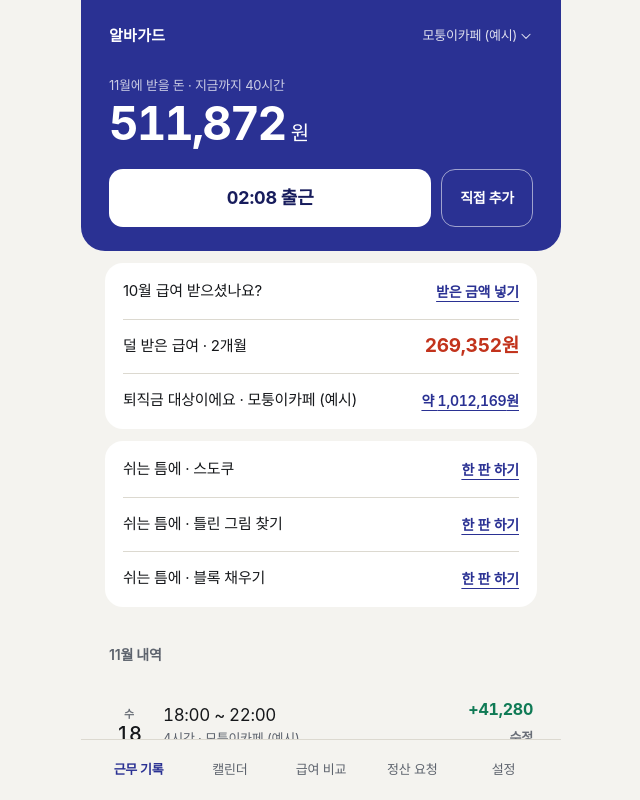
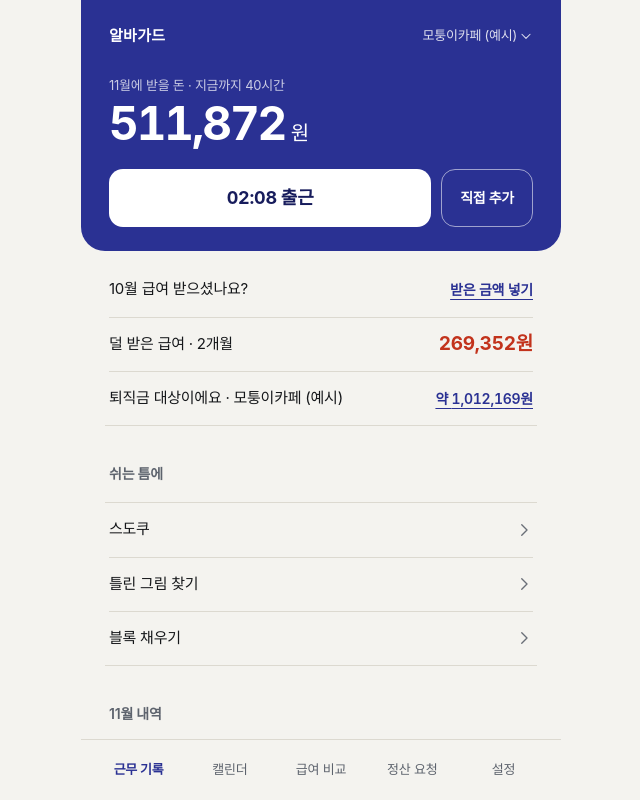
Before and after one commit to jihooni217/albaguard, a React (Vite) app: page / in a window 1280 px wide. Both pictures are taken after a click on the button "예시 데이터로 둘러보기". Shown: the top 800 px of the page, without its empty margins (319-959 px from the left). Built offline with nearby package versions, Linux system fonts and the light colour scheme; a web font is replaced by a local one.

Commit message:
첫 화면 알림을 카드 없이 줄로, 게임은 '쉬는 틈에' 작은 제목 아래 조용한 줄로(시안 B)
Co-Authored-By: Claude Opus 5.5 <noreply@anthropic.com>

```diff
--- a/src/components/Home.jsx
+++ b/src/components/Home.jsx
@@ -148,7 +148,7 @@ export default function Home({ data, actions, goTo, openPay, openGame }) {
       </section>
 
       {overdue && (
-        <section className="card alerts">
+        <section className="alerts">
           <button className="alert-row warn" onClick={() => setLateOut(true)}>
             <span>퇴근을 안 눌렀나요? · {fmtDate(active.start)} 출근</span>
             <b>퇴근 시각 넣기</b>
@@ -157,7 +157,7 @@ export default function Home({ data, actions, goTo, openPay, openGame }) {
       )}
 
       {(pending.length > 0 || owed.count > 0 || thisWeek?.eligible || stale.length > 0 || severance.length > 0) && (
-        <section className="card alerts">
+        <section className="alerts">
           {stale.length > 0 && (
             <button className="alert-row ask" onClick={() => goTo('request')}>
               <span>
@@ -199,19 +199,33 @@ export default function Home({ data, actions, goTo, openPay, openGame }) {
       )}
 
       {!(data.gamesHidden ?? false) && (
-        <section className="card alerts">
-          <button className="alert-row ask" onClick={() => openGame('sudoku')}>
-            <span>쉬는 틈에 · 스도쿠</span>
-            <b>{data.sudoku && !data.sudoku.done ? '이어 하기' : '한 판 하기'}</b>
-          </button>
-          <button className="alert-row ask" onClick={() => openGame('spot')}>
-            <span>쉬는 틈에 · 틀린 그림 찾기</span>
-            <b>한 판 하기</b>
-          </button>
-          <button className="alert-row ask" onClick={() => openGame('block')}>
-            <span>쉬는 틈에 · 블록 채우기</span>
-            <b>{data.block && !data.block.over ? '이어 하기' : '한 판 하기'}</b>
-          </button>
+        // 게임은 작은 제목 아래 조용한 줄로. 남색 밑줄은 돈 알림에만 쓴다
+        <section>
+          <div className="section-head">
+            <h2>쉬는 틈에</h2>
+          </div>
+          <div className="alerts games">
+            <button className="alert-row game" onClick={() => openGame('sudoku')}>
+              <span>스도쿠</span>
+              <b>
+                {data.sudoku && !data.sudoku.done && '이어 하기'}
+                <Icon name="chevronRight" size={18} />
+              </b>
+            </button>
+            <button className="alert-row game" onClick={() => openGame('spot')}>
+              <span>틀린 그림 찾기</span>
+              <b>
+                <Icon name="chevronRight" size={18} />
+              </b>
+            </button>
+            <button className="alert-row game" onClick={() => openGame('block')}>
+              <span>블록 채우기</span>
+              <b>
+                {data.block && !data.block.over && '이어 하기'}
+                <Icon name="chevronRight" size={18} />
+              </b>
+            </button>
+          </div>
         </section>
       )}
 
--- a/src/styles.css
+++ b/src/styles.css
@@ -512,7 +512,23 @@ a.btn {
 
 /* 알림 묶음: 받은 금액 확인, 덜 받은 급여, 주휴수당 대상 */
 .alerts {
-  padding: 2px 18px;
+  /* 카드 없이 줄 + 구분선 (다른 탭과 같은 모양, 2026.11.27 시안 B) */
+  padding: 0 4px;
+  border-bottom: 1px solid var(--line);
+}
+
+/* 쉬는 틈 게임: 작은 제목 아래 조용한 줄. 오른쪽은 회색 화살표(하던 판이 있으면 "이어 하기") */
+.alerts.games {
+  border-top: 1px solid var(--line);
+}
+
+.alert-row.game b {
+  display: flex;
+  align-items: center;
+  gap: 2px;
+  color: var(--faint);
+  font-size: 13px;
+  font-weight: 400;
 }
 
 .alert-row {
```
Also changed, not shown: 1 other file (tests, documents, lock files or other folders).
